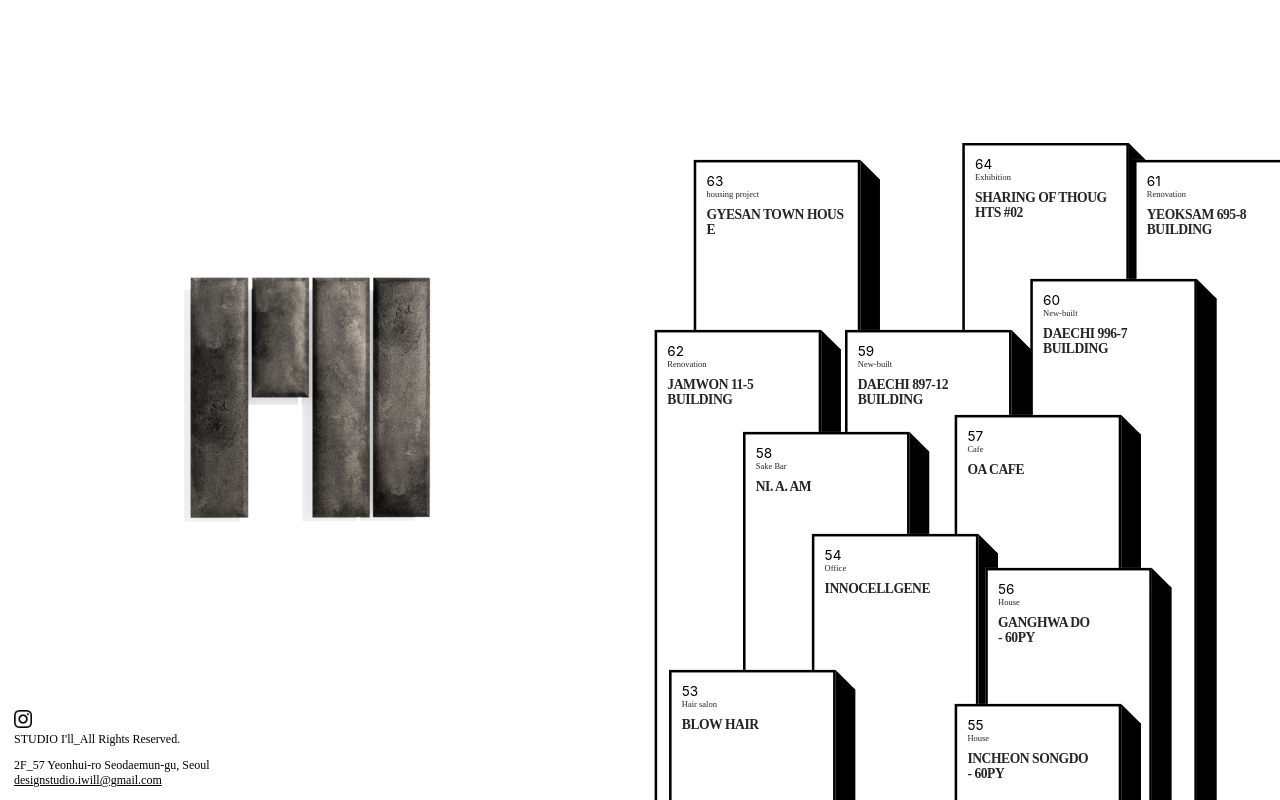
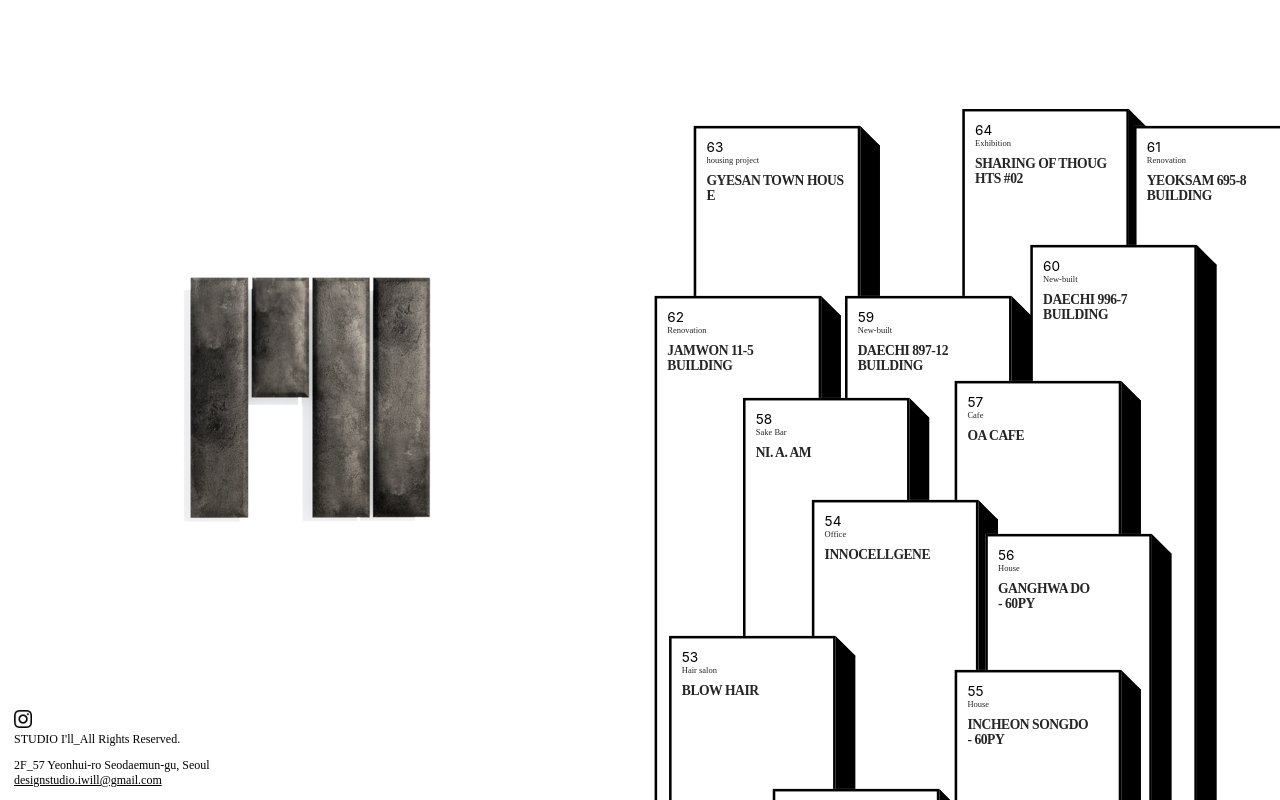
Before and after one commit to Hizini/studioiwill, a React (Create React App) app: page / in a window 1280 px wide. Built offline with nearby package versions, Linux system fonts and the light colour scheme; a web font is replaced by a local one.

Commit message:
media screen ..

```diff
--- a/src/Projects/Projects.scss
+++ b/src/Projects/Projects.scss
@@ -27,14 +27,79 @@
 			min-height: 100%;
 			overflow-y: clip;
 			position: relative;
-			margin-top: 10%;
+			transform-origin: bottom left;
+			transform-box: fill-box;
 
+			// @media  (max-width: 1680px) {
+			// 	transform: scale(1);
+			// 	margin-top: 100px;
+			// }
+			// @media  (max-width: 1670px) {
+			// 	transform: scale(0.99);
+			// 	margin-top: 100px;
+			// }
+			// @media  (max-width: 1650px) {
+			// 	transform: scale(0.98);
+			// 	margin-top: 100px;
+			// }
+			// @media  (max-width: 1630px) {
+			// 	transform: scale(0.97);
+			// 	// margin-top: 100px;
+			// }
+			transform: scale(1.04);
 
-			// scale 조정시 margin -top도 조정
-			transform-origin: bottom left;
-			transform: scale(0.85);
-			transform-box: fill-box;
-			margin-top: -85%;
+			@media  (max-width: 1615px) {
+				transform: scale(0.96);
+				margin-top: -100px;
+			}
+			@media  (max-width: 1600px) {
+				transform: scale(0.95);
+				margin-top: -200px;
+			}
+			@media  (max-width: 1580px) {
+				transform: scale(0.94);
+				margin-top: -300px;
+			}
+			@media  (max-width: 1570px) {
+				transform: scale(0.93);
+				margin-top: -300px;
+			}
+			@media  (max-width: 1550px) {
+				transform: scale(0.92);
+				margin-top: -300px;
+			}
+			@media  (max-width: 1535px) {
+				transform: scale(0.91);
+				margin-top: -300px;
+			}
+			@media  (max-width: 1525px) {
+				transform: scale(0.90);
+				margin-top: -300px;
+			}
+			@media  (max-width: 1500px) {
+				transform: scale(0.89);
+				margin-top: -300px;
+			}
+			@media  (max-width: 1490px) {
+				transform: scale(0.88);
+				margin-top: -300px;
+			}
+			@media  (max-width: 1470px) {
+				transform: scale(0.87);
+				margin-top: -400px;
+			}
+			@media  (max-width: 1450px) {
+				transform: scale(0.86);
+				margin-top: -500px;
+			}
+			@media  (max-width: 1435px) {
+				transform: scale(0.85);
+				margin-top: -600px;
+			}
+			// transform-origin: bottom left;
+			// transform: scale(1.5);
+			// transform-box: fill-box;
+			// margin-top: 2600px;
 		}
 	}
 }
```
